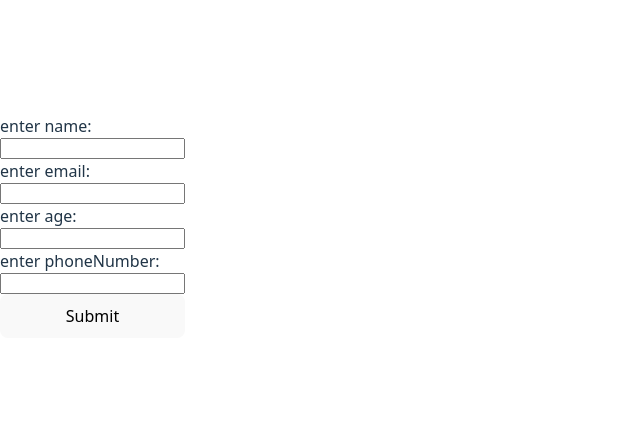
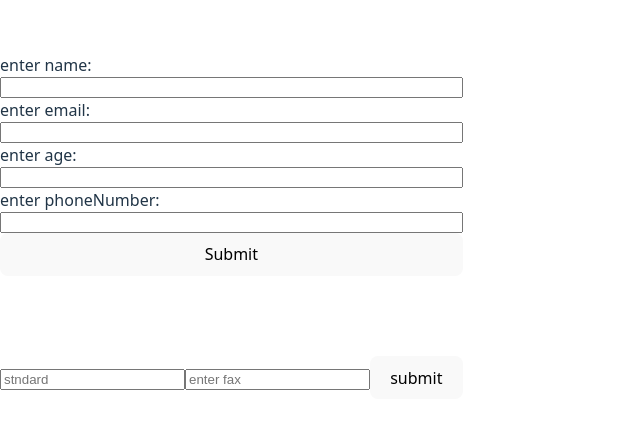
Before and after one commit to wisdom6715/interview-prep, a React (Vite) app: page / in a window 1280 px wide. Shown: the part 174-602 px from the top of the page, without its empty margins (0-640 px from the left). Built offline with nearby package versions, Linux system fonts and the light colour scheme.

Commit message:
multiple form with form data

```diff
--- a/src/App.tsx
+++ b/src/App.tsx
@@ -4,6 +4,7 @@
 // import PracticeUseRef from "./components/PracticeRef"
 // import LogRef from "./components/PracticeLog"
 import StandardForm from "./components/Standard"
+import FormDataFunction from "./components/FormData"
 function App() {
   // const [counter, setCounter] = useState<number>(0)
   // const [start, setCountStart] = useState<number>(0)
@@ -33,6 +34,10 @@ function App() {
       </div> */}
 
       <StandardForm />
+
+      <div style={{marginTop: '5rem'}}>
+        <FormDataFunction />
+      </div>
     </div>
   )
 }
--- /dev/null
+++ b/src/components/FormData.tsx
@@ -0,0 +1,17 @@
+
+const FormDataFunction = () =>{
+    return(
+        <form onSubmit={(e)=>{
+            const formData = new FormData(e.currentTarget);
+            e.preventDefault()
+            console.log(formData.get('fax'), 'and ', formData.get('standard'))
+        }}>
+            <input type="text" placeholder="stndard" name='standard'/>
+            <input type="text" placeholder="enter fax" name='fax' />
+
+            <button type="submit">submit</button>
+        </form>
+    )
+}
+
+export default FormDataFunction
```
